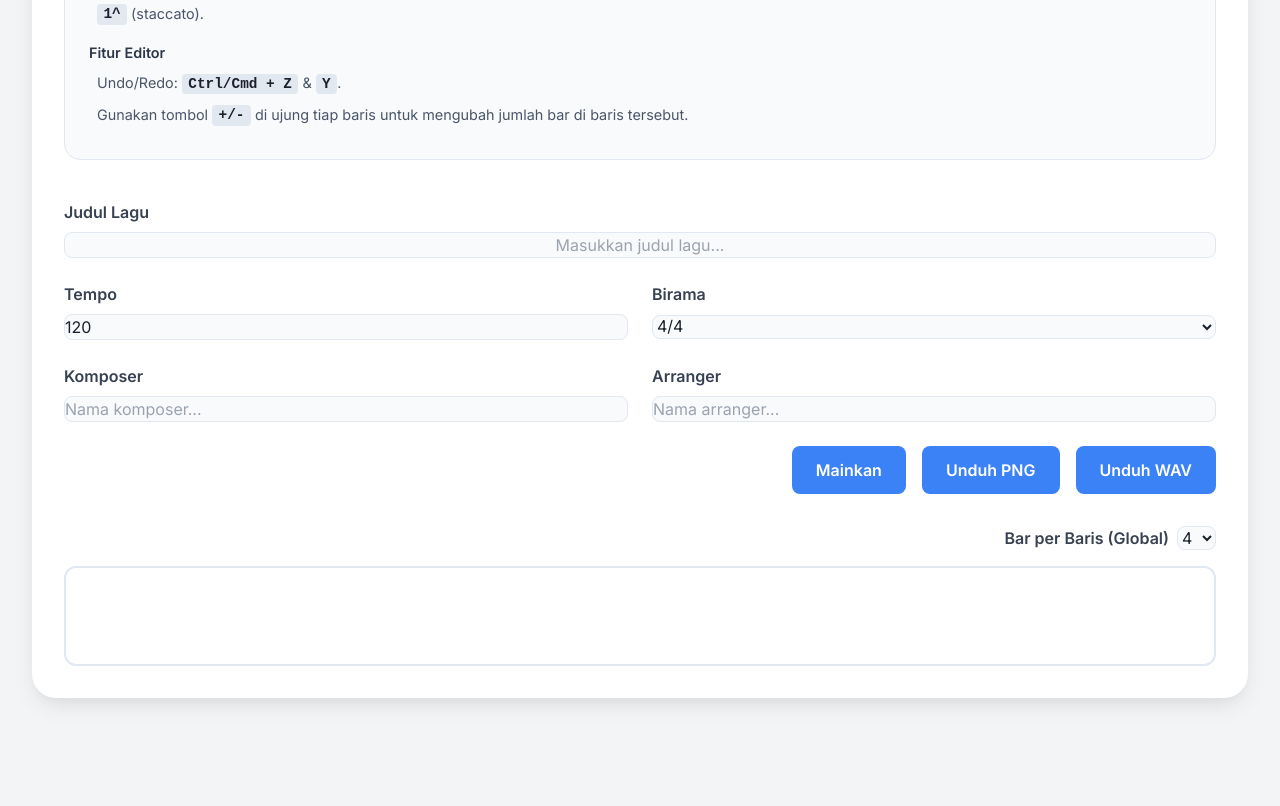
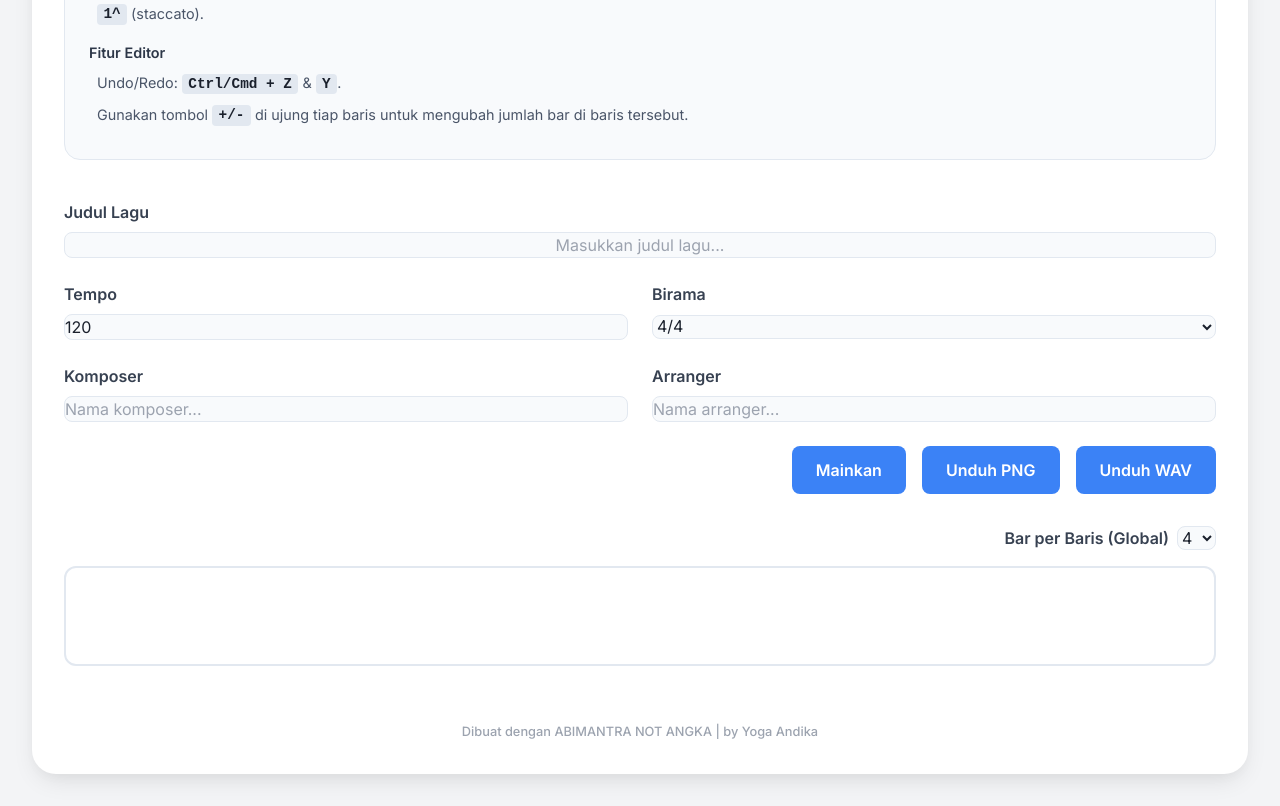
Before and after one commit to bamboenyiangklung/notangka, a plain HTML site: page index.html in a window 1280 px wide. Shown: the part 493-1299 px from the top of the page. Before the commit the page ends 1223 px from the top, so only its background shows below. Drawn offline with nearby package versions, Linux system fonts and the light colour scheme; a script that the page names is missing.

Commit message:
Update index.html

```diff
--- a/index.html
+++ b/index.html
@@ -34,11 +34,12 @@
             .container {
                 display: grid;
                 grid-template-columns: 1fr;
-                grid-template-rows: auto auto 1fr;
+                grid-template-rows: auto auto 1fr auto;
                 grid-template-areas:
                     "title"
                     "instructions"
-                    "main";
+                    "main"
+                    "footer";
                 gap: 2.5rem;
             }
         }
@@ -46,6 +47,7 @@
         #app-title-wrapper { grid-area: title; }
         #main-content-area { grid-area: main; }
         #instructions-panel { grid-area: instructions; }
+        .main-watermark { grid-area: footer; }
 
         .instructions-header {
             display: flex;
@@ -517,6 +519,14 @@
             font-size: 0.8rem;
         }
 
+        .main-watermark {
+            text-align: center;
+            margin-top: 1rem;
+            font-size: 0.8rem;
+            font-weight: 500;
+            color: #9ca3af;
+        }
+
     </style>
 </head>
 <body class="bg-gray-100">
@@ -610,6 +620,8 @@
                 <div id="layers-editor-placeholder"></div>
             </div>
         </div>
+
+        <div class="main-watermark">Dibuat dengan ABIMANTRA NOT ANGKA | by Yoga Andika</div>
     </div>
 
     <!-- The floating window will be created and appended here by JavaScript -->
```
